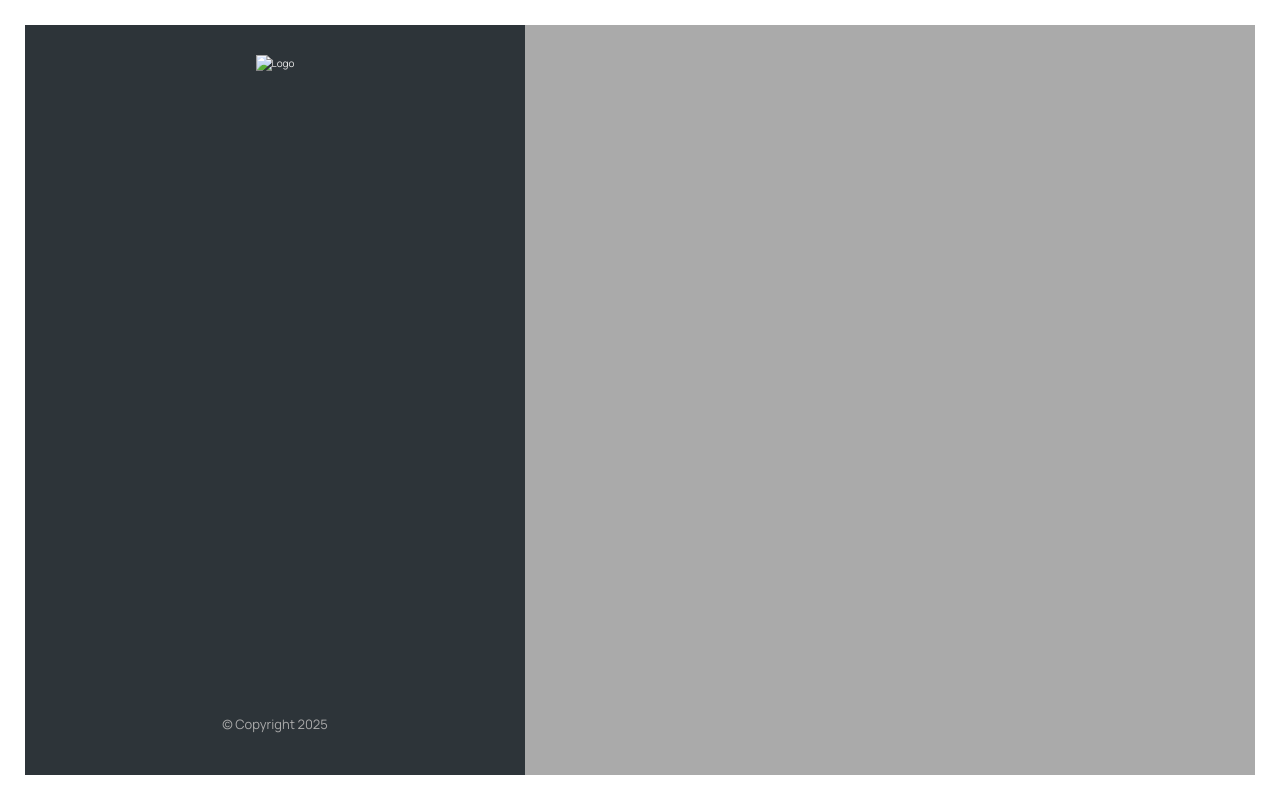
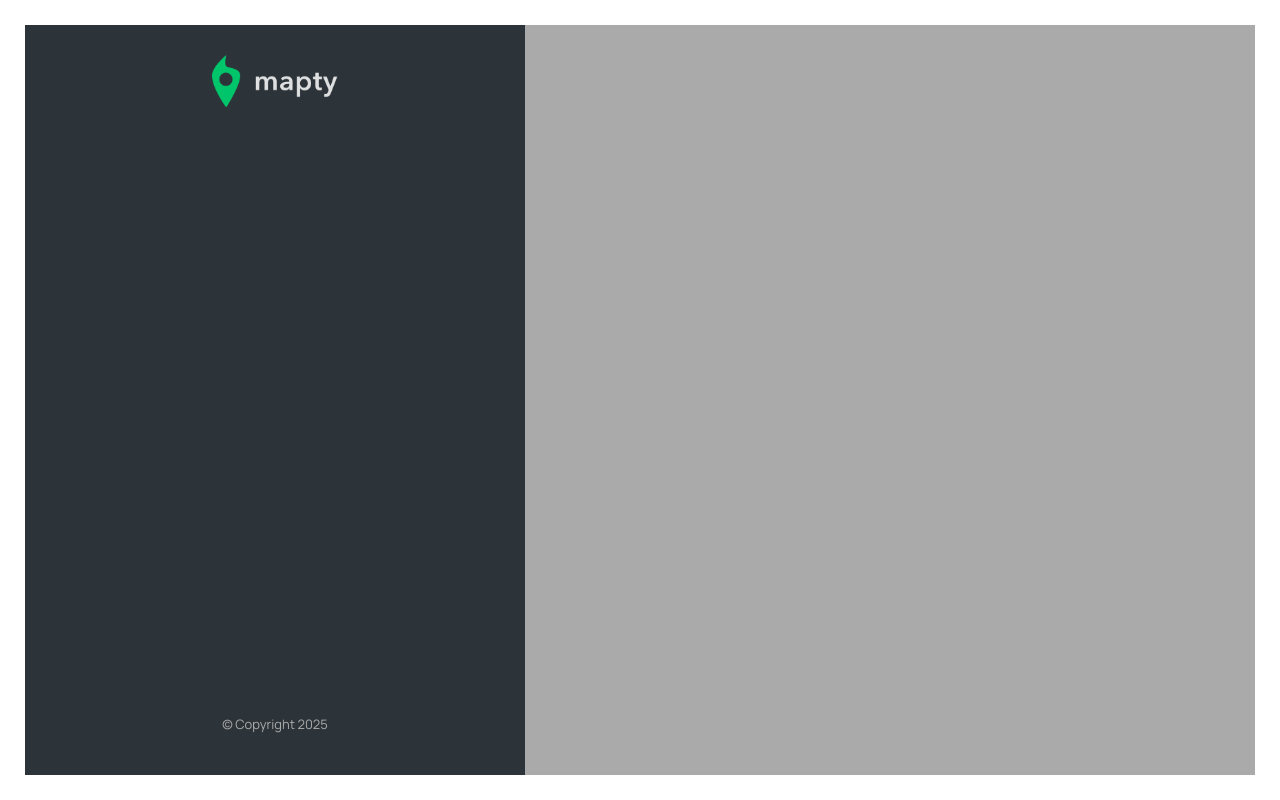
Before and after one commit to suletetes/Mapty, a plain HTML site: page index.html in a window 1280 px wide. Drawn offline with nearby package versions, Linux system fonts and the light colour scheme.

Commit message:
image path updated

```diff
--- a/index.html
+++ b/index.html
@@ -19,7 +19,7 @@
   </head>
   <body>
     <div class="sidebar">
-      <img src="logo.png" alt="Logo" class="logo" />
+      <img src="./img/logo.png" alt="Logo" class="logo" />
 
       <ul class="workouts">
         <form class="form hidden">
```
